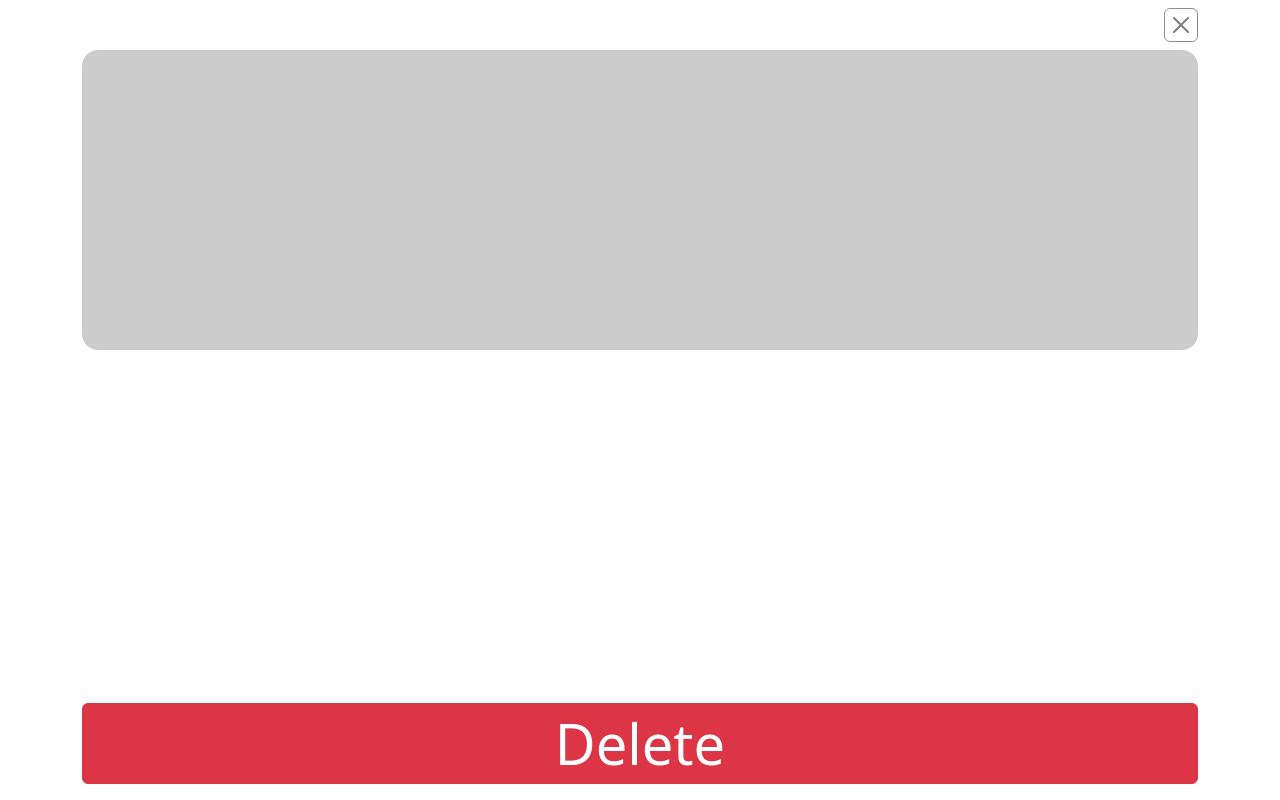
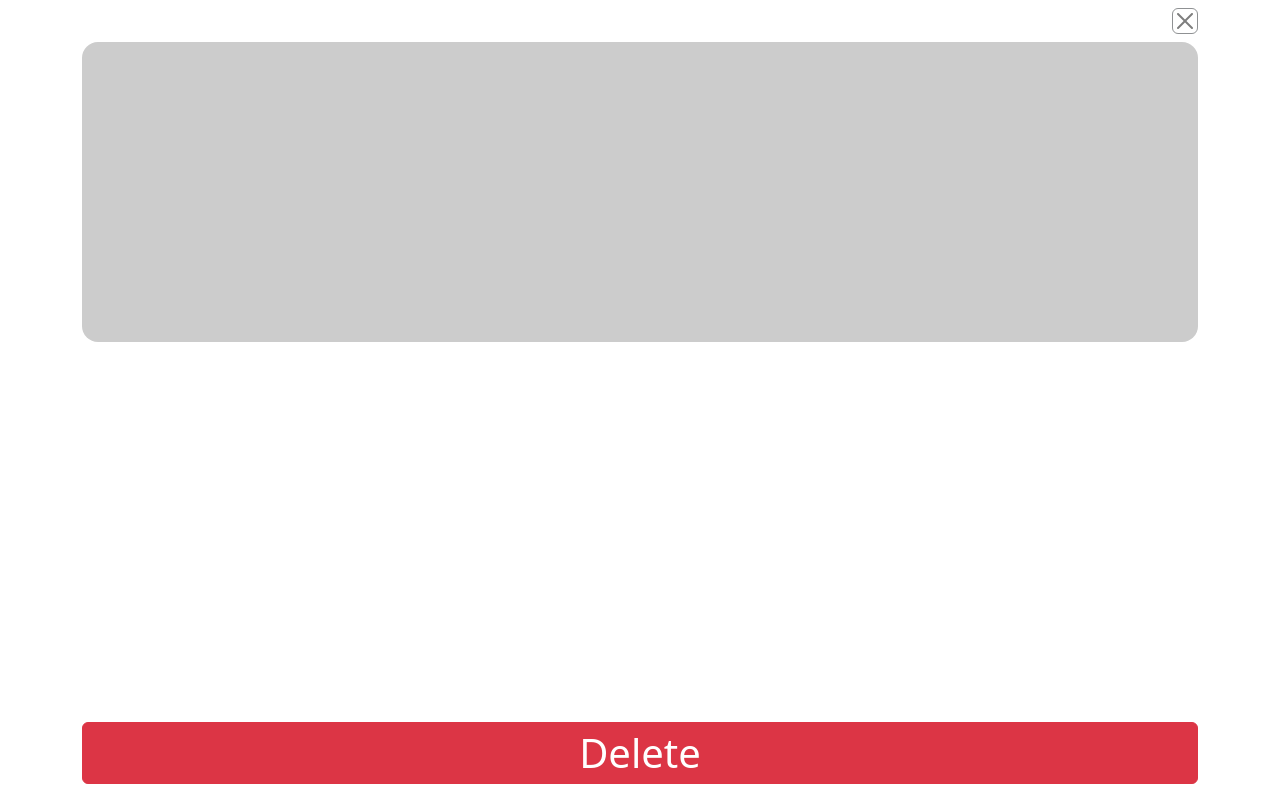
Before and after one commit to ChagasFr/Velocimetro, a plain HTML site: page detail.html in a window 1280 px wide. Drawn offline with nearby package versions, Linux system fonts and the light colour scheme.

Commit message:
fix(Velocimetro): ajuste tamanho dos botoes

```diff
--- a/detail.html
+++ b/detail.html
@@ -24,7 +24,7 @@
         justify-content-end">
             <a class="btn
             btn-close border
-            border-dark p-2" href="./index.html"></a>
+            border-dark p-1" href="./index.html"></a>
         </nav>
         <div id="mapDetail" class="rounded-4">
 
@@ -33,7 +33,7 @@
             <div id="data">
             </div>
 
-            <button id="deleteBtn" class="btn btn-danger"><span class="display-4">Delete</span></button>
+            <button id="deleteBtn" class="btn btn-danger"><span class="display-6">Delete</span></button>
         </div>
 
 
```
Also changed, not shown: speedometer.html (+3 -3 lines).
